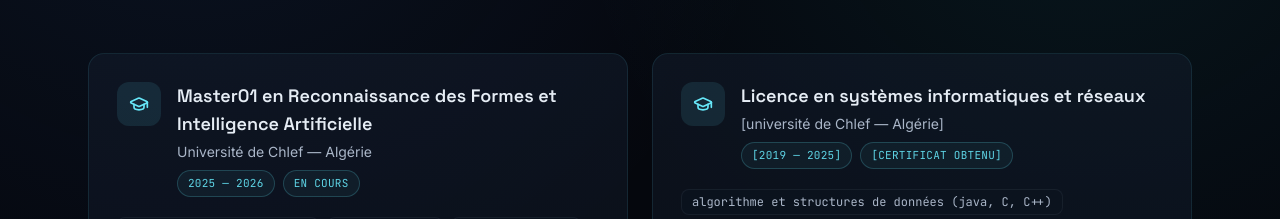
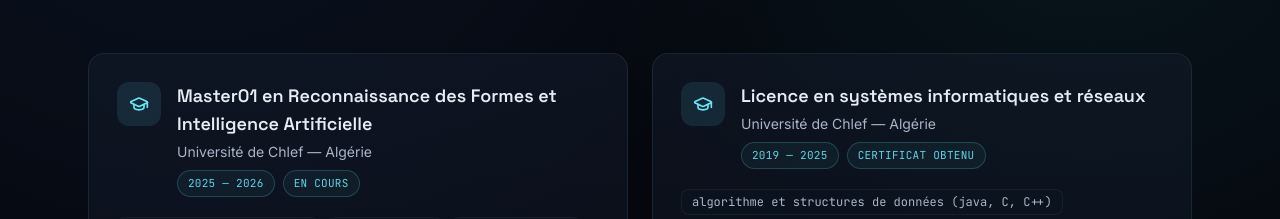
Before and after one commit to ma6id/portfolio, a React (Vite) app: page / in a window 1280 px wide. Shown: the part 1032-1251 px from the top of the page. Built offline with nearby package versions, Linux system fonts and the light colour scheme.

Commit message:
fix: confirm Licence education dates and status (remove placeholder brackets)

```diff
--- a/src/content/fr.ts
+++ b/src/content/fr.ts
@@ -54,9 +54,9 @@ export const education = [
   },
   {
     degree: "Licence en systèmes informatiques et réseaux",
-    school: "[université de Chlef — Algérie]",
-    period: "[2019 — 2025]",
-    status: "[Certificat obtenu]",
+    school: "Université de Chlef — Algérie",
+    period: "2019 — 2025",
+    status: "Certificat obtenu",
     details: [
       "algorithme et structures de données (java, C, C++)",
       "programmation web (HTML, CSS, JavaScript, PHP)",
```
